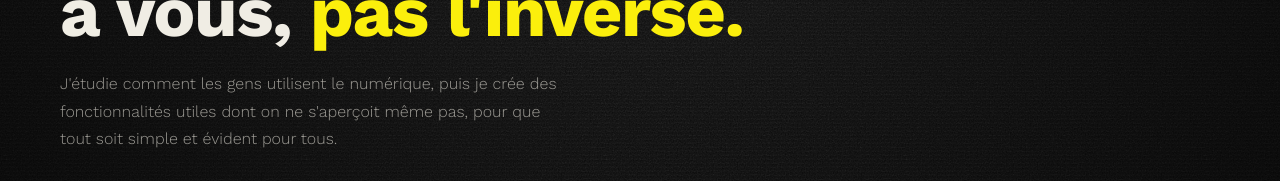
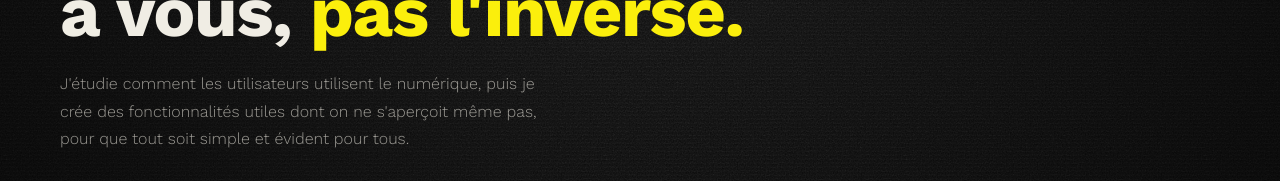
Before and after one commit to savoloch-wq/portfolio-samuel, a plain HTML site: page index.html in a window 1280 px wide. Shown: the part 398-579 px from the top of the page. Drawn offline with nearby package versions, Linux system fonts and the light colour scheme.

Commit message:
Correct phrasing in hero-sub paragraph

```diff
--- a/index.html
+++ b/index.html
@@ -54,7 +54,7 @@
       interfaces qui s'adaptent<br>
       à vous, <em>pas l'inverse.</em>
     </h1>
-    <p class="hero-sub">J'étudie comment les gens utilisent le numérique, puis je crée des fonctionnalités utiles dont on ne s'aperçoit même pas, pour que tout soit simple et évident pour tous.</p>
+    <p class="hero-sub">J'étudie comment les utilisateurs utilisent le numérique, puis je crée des fonctionnalités utiles dont on ne s'aperçoit même pas, pour que tout soit simple et évident pour tous.</p>
     <div class="hero-btns">
       <a href="#work" class="btn btn-y">Voir les projets</a>
       <a href="#contact" class="btn btn-g">Me contacter</a>
```
